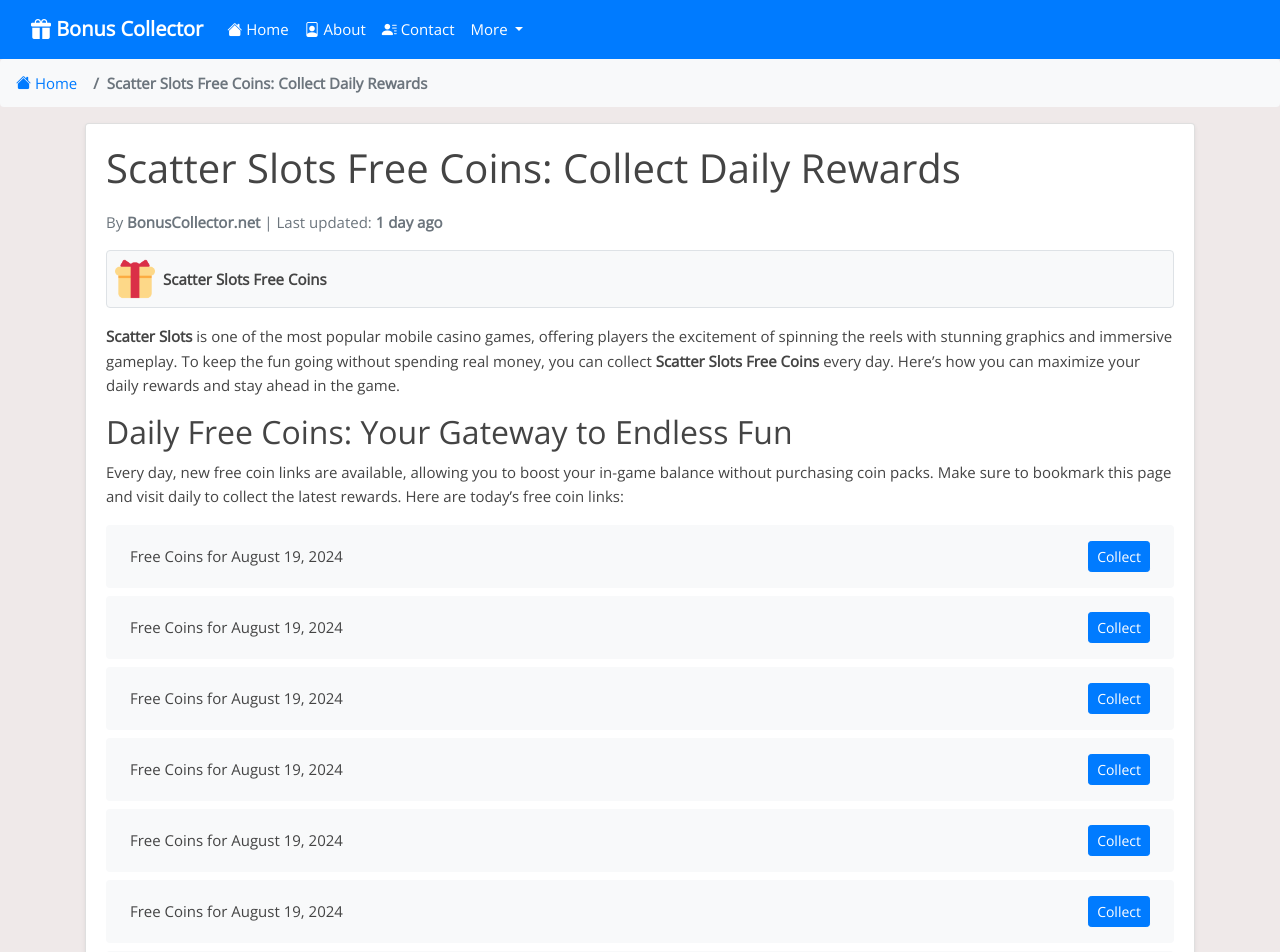
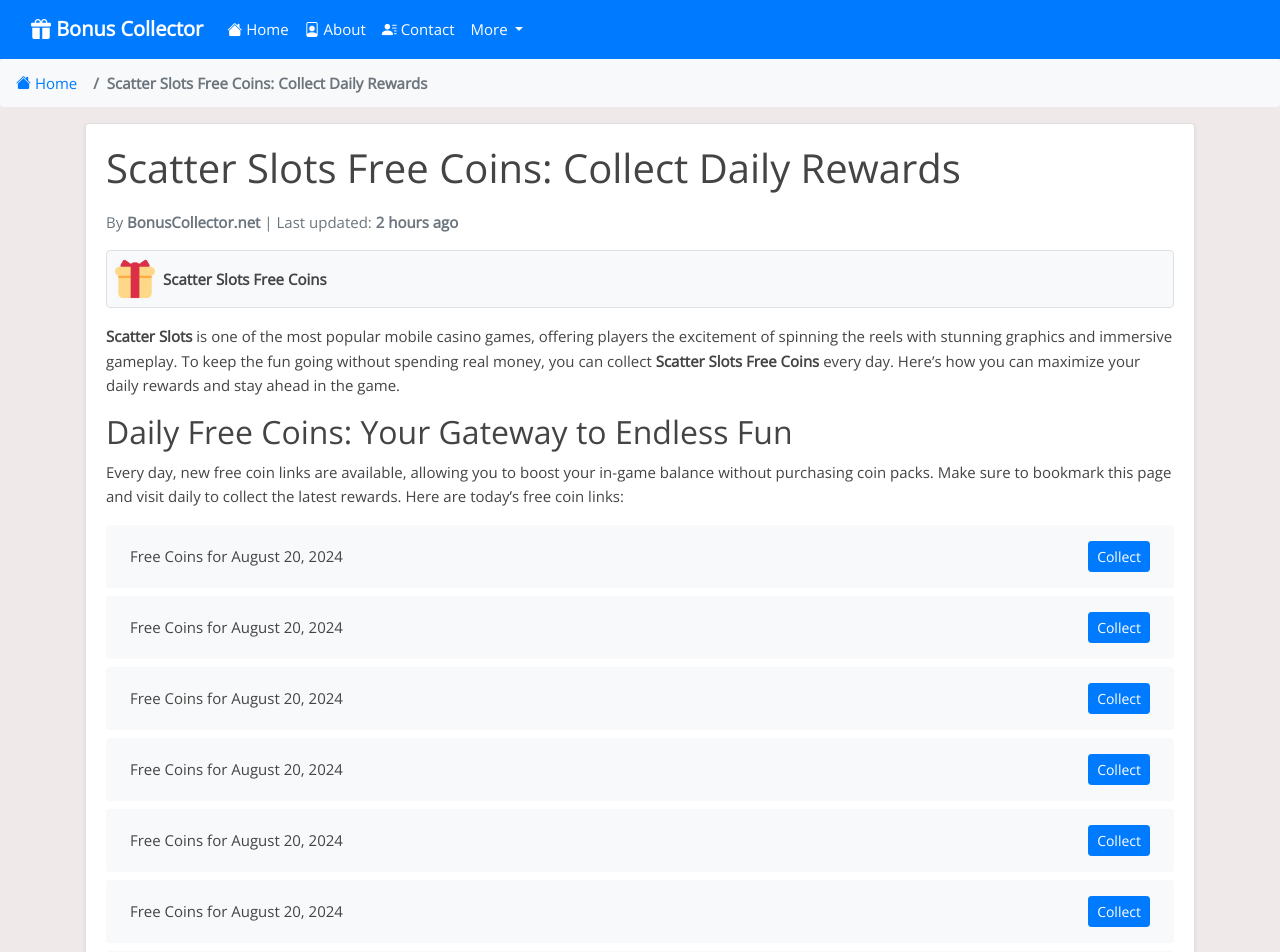
Before and after one commit to Prollad99/bs-net, a Jekyll site: the page built from _posts/2024-08-09-scatter-slots.md, in a window 1280 px wide and 1400 px high. Shown: the top 952 px of the window. Built offline with Jekyll 4.4.1, drawn with Linux system fonts in a browser that asks for light colours; nearby versions of some CDN libraries; comment, search, counter and statistics services are not loaded; some of the changed text lies outside the part shown.

Commit message:
Update scatter-slots reward links and last modified date

```diff
--- a/_data/include_files.yml
+++ b/_data/include_files.yml
@@ -89,4 +89,4 @@
   last_modified: 2024-08-20 03:24:02
 
 scatter-slots.html:
-  last_modified: 2024-08-19 03:40:13
+  last_modified: 2024-08-20 03:40:46
--- a/_includes/scatter-slots.html
+++ b/_includes/scatter-slots.html
@@ -1,4 +1,28 @@
 <ul class="list-group mt-3 mb-4">
+  <li class="list-group-item d-flex justify-content-between align-items-center">
+    <span>Free Coins for August 20, 2024</span>
+    <a href="https://tinyurl.com/yckdbx4y" class="btn btn-primary btn-sm">Collect</a>
+  </li>
+  <li class="list-group-item d-flex justify-content-between align-items-center">
+    <span>Free Coins for August 20, 2024</span>
+    <a href="https://tinyurl.com/yzkv7mza" class="btn btn-primary btn-sm">Collect</a>
+  </li>
+  <li class="list-group-item d-flex justify-content-between align-items-center">
+    <span>Free Coins for August 20, 2024</span>
+    <a href="https://tinyurl.com/knct4vrr" class="btn btn-primary btn-sm">Collect</a>
+  </li>
+  <li class="list-group-item d-flex justify-content-between align-items-center">
+    <span>Free Coins for August 20, 2024</span>
+    <a href="https://tinyurl.com/25y65n49" class="btn btn-primary btn-sm">Collect</a>
+  </li>
+  <li class="list-group-item d-flex justify-content-between align-items-center">
+    <span>Free Coins for August 20, 2024</span>
+    <a href="https://tinyurl.com/2erxrcrp" class="btn btn-primary btn-sm">Collect</a>
+  </li>
+  <li class="list-group-item d-flex justify-content-between align-items-center">
+    <span>Free Coins for August 20, 2024</span>
+    <a href="https://tinyurl.com/reex3rdk" class="btn btn-primary btn-sm">Collect</a>
+  </li>
   <li class="list-group-item d-flex justify-content-between align-items-center">
     <span>Free Coins for August 19, 2024</span>
     <a href="https://tinyurl.com/2j7hr9e6" class="btn btn-primary btn-sm">Collect</a>
@@ -375,28 +399,4 @@
     <span>Free Coins for August 9, 2024</span>
     <a href="https://tinyurl.com/3wt62tt4" class="btn btn-primary btn-sm">Collect</a>
   </li>
-  <li class="list-group-item d-flex justify-content-between align-items-center">
-    <span>Free Coins for August 9, 2024</span>
-    <a href="https://tinyurl.com/5zpsbtp7" class="btn btn-primary btn-sm">Collect</a>
-  </li>
-  <li class="list-group-item d-flex justify-content-between align-items-center">
-    <span>Free Coins for August 9, 2024</span>
-    <a href="https://tinyurl.com/2hf4ahfu" class="btn btn-primary btn-sm">Collect</a>
-  </li>
-  <li class="list-group-item d-flex justify-content-between align-items-center">
-    <span>Free Coins for August 9, 2024</span>
-    <a href="https://tinyurl.com/5btwhtx5" class="btn btn-primary btn-sm">Collect</a>
-  </li>
-  <li class="list-group-item d-flex justify-content-between align-items-center">
-    <span>Free Coins for August 9, 2024</span>
-    <a href="https://tinyurl.com/2dyhrwk3" class="btn btn-primary btn-sm">Collect</a>
-  </li>
-  <li class="list-group-item d-flex justify-content-between align-items-center">
-    <span>Free Coins for August 9, 2024</span>
-    <a href="https://tinyurl.com/5b3jtj7s" class="btn btn-primary btn-sm">Collect</a>
-  </li>
-  <li class="list-group-item d-flex justify-content-between align-items-center">
-    <span>Free Coins for August 9, 2024</span>
-    <a href="https://tinyurl.com/55e8bcvb" class="btn btn-primary btn-sm">Collect</a>
-  </li>
 </ul>
```
Also changed, not shown: links-json/scatter-slots.json (+24 -24 lines).
